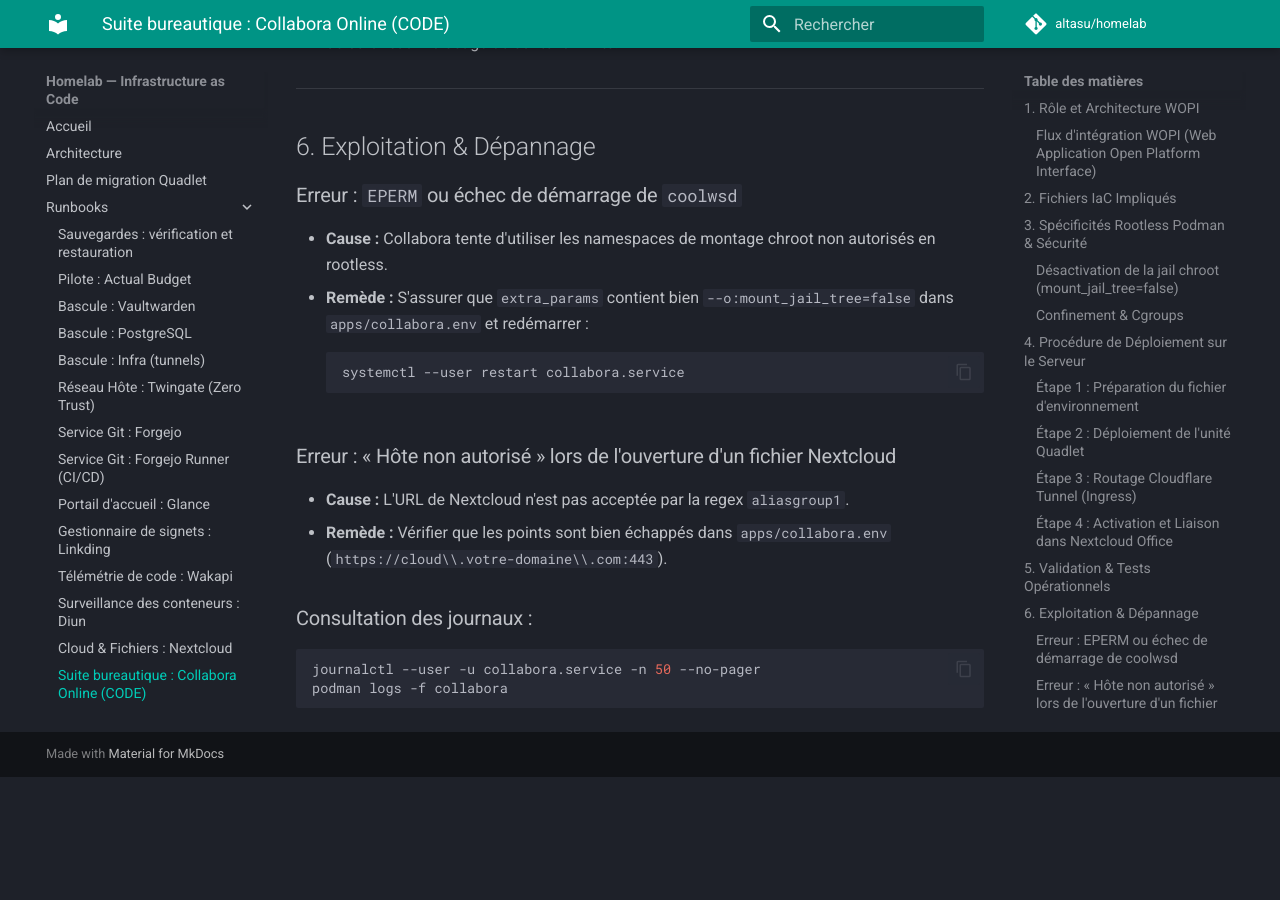
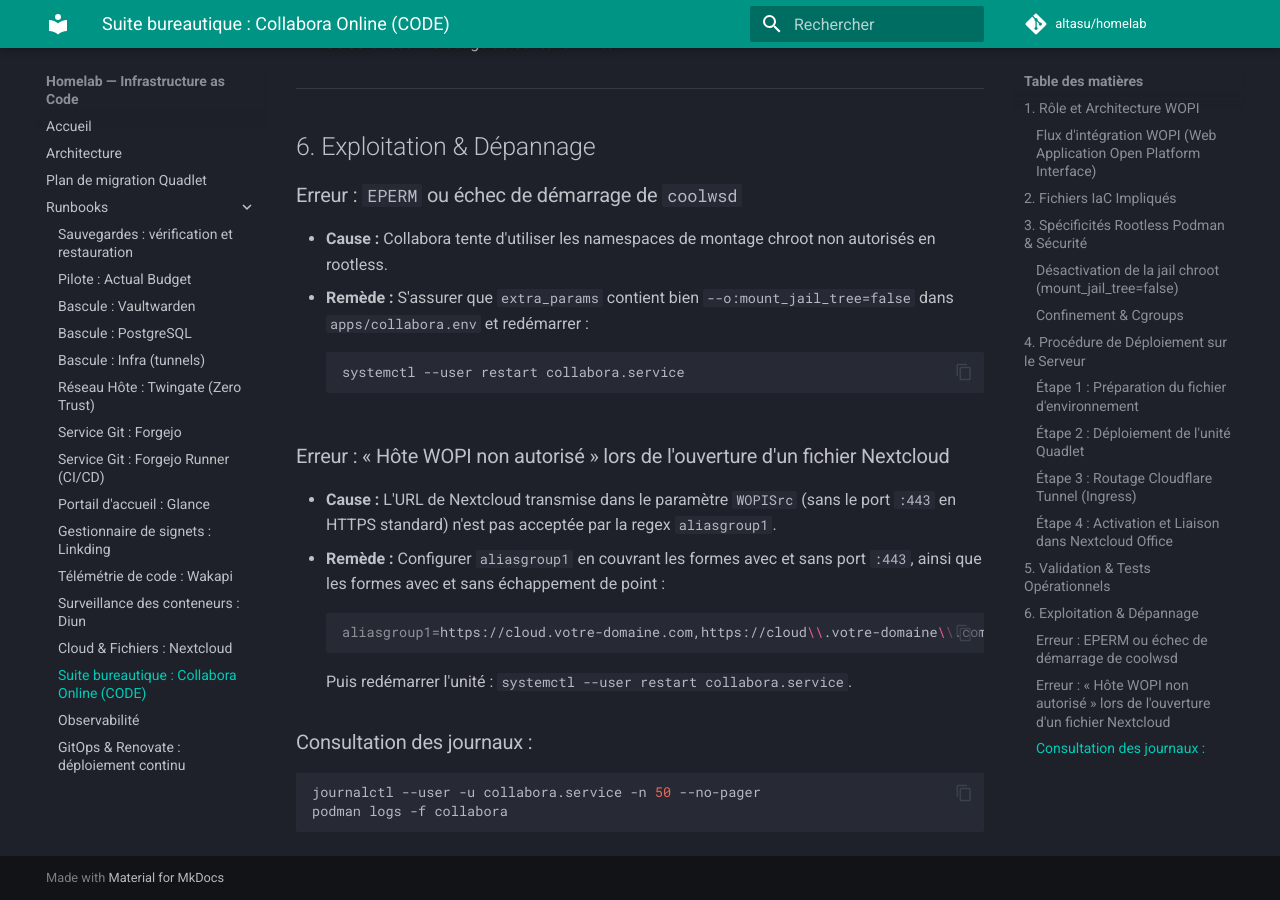
Before and after one commit to altasu/homelab, an MkDocs documentation site: the page built from docs/runbooks/quadlet-collabora.md, in a window 1280 px wide and 900 px high, scrolled down 4361 px. Built offline with MkDocs 1.6.1 and Material for MkDocs 9.7.7, drawn with Linux system fonts in a browser that asks for light colours; comment, search, counter and statistics services are not loaded; before the commit the page ends 5138 px from its top, so only the background shows below that; some of the changed text lies outside the part shown.

Commit message:
docs(collabora): durcir la définition de   aliasgroup1 et documenter le retour d'expérience wopi

````diff
--- a/docs/runbooks/quadlet-collabora.md
+++ b/docs/runbooks/quadlet-collabora.md
@@ -81,7 +81,7 @@ chmod 600 apps/collabora.env
 ```bash
 # Exemple de configuration réelle :
 server_name=office.votre-domaine.com
-aliasgroup1=https://cloud\\.votre-domaine\\.com:443
+aliasgroup1=https://cloud.votre-domaine.com,https://cloud\\.votre-domaine\\.com,https://cloud.votre-domaine.com:443,https://cloud\\.votre-domaine\\.com:443
 username=admin
 password=DEFINIR_UN_MOT_DE_PASSE_ADMIN_ROBUSTE
 extra_params=--o:ssl.enable=false --o:ssl.termination=true --o:mount_jail_tree=false
@@ -167,9 +167,13 @@ podman exec -u www-data nextcloud php occ richdocuments:activate-config
   systemctl --user restart collabora.service
   ```
 
-### Erreur : « Hôte non autorisé » lors de l'ouverture d'un fichier Nextcloud
-- **Cause :** L'URL de Nextcloud n'est pas acceptée par la regex `aliasgroup1`.
-- **Remède :** Vérifier que les points sont bien échappés dans `apps/collabora.env` (`https://cloud\\.votre-domaine\\.com:443`).
+### Erreur : « Hôte WOPI non autorisé » lors de l'ouverture d'un fichier Nextcloud
+- **Cause :** L'URL de Nextcloud transmise dans le paramètre `WOPISrc` (sans le port `:443` en HTTPS standard) n'est pas acceptée par la regex `aliasgroup1`.
+- **Remède :** Configurer `aliasgroup1` en couvrant les formes avec et sans port `:443`, ainsi que les formes avec et sans échappement de point :
+  ```bash
+  aliasgroup1=https://cloud.votre-domaine.com,https://cloud\\.votre-domaine\\.com,https://cloud.votre-domaine.com:443,https://cloud\\.votre-domaine\\.com:443
+  ```
+  Puis redémarrer l'unité : `systemctl --user restart collabora.service`.
 
 ### Consultation des journaux :
 ```bash
````
Also changed, not shown: 1 other file.
